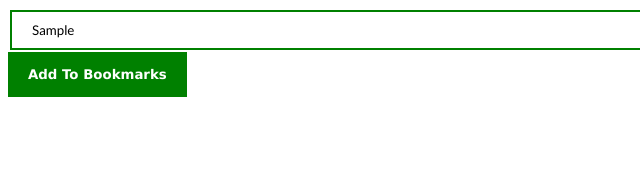
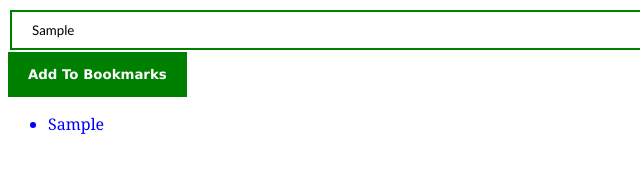
Before and after one commit to Rayal-Khatri/Webpage, a plain HTML site: page Bookmark_Chrome_Extension/App.html in a window 1280 px wide. Both pictures are taken after typing "Sample" into the empty fields and a click on the button "Add To Bookmarks". Shown: the full height of the page, 0-640 px from the left. Drawn offline with Linux system fonts and the light colour scheme.

Commit message:
Bookmark App Progress

```diff
--- a/Bookmark_Chrome_Extension/App.html
+++ b/Bookmark_Chrome_Extension/App.html
@@ -10,6 +10,7 @@
 <body>
     <input type="text" id="input-content">
     <button id="save-btn" >Add To Bookmarks</button>
+    <p ><ul id="links"></ul></p>
     <script src="Java.js"></script>
 </body>
 </html>
--- a/Bookmark_Chrome_Extension/Java.js
+++ b/Bookmark_Chrome_Extension/Java.js
@@ -1,8 +1,15 @@
 let inputEl = document.getElementById('save-btn')
 let input = document.getElementById('input-content')
-
+let valueEl = document.getElementById('links')
+let i=0
 links=[]
 inputEl.addEventListener("click",function()
 {
-    console.log(input.value)
+    links.push(input.value)
+    console.log(links)
+    // for(i=0;i<links.length;i++)
+    // {
+        valueEl.innerHTML += "<li>" + links[i] + "</li>"
+        i++
+    // }
 })
--- a/Bookmark_Chrome_Extension/css1.css
+++ b/Bookmark_Chrome_Extension/css1.css
@@ -17,3 +17,9 @@ button
     border: none;
     font-family: 'Lucida Sans', 'Lucida Sans Regular', 'Lucida Grande', 'Lucida Sans Unicode', Geneva, Verdana, sans-serif;
 }
+li
+{
+    color: blue;
+    text-decoration: none;
+    font-family: Cambria, Cochin, Georgia, Times, 'Times New Roman', serif;
+}
```
